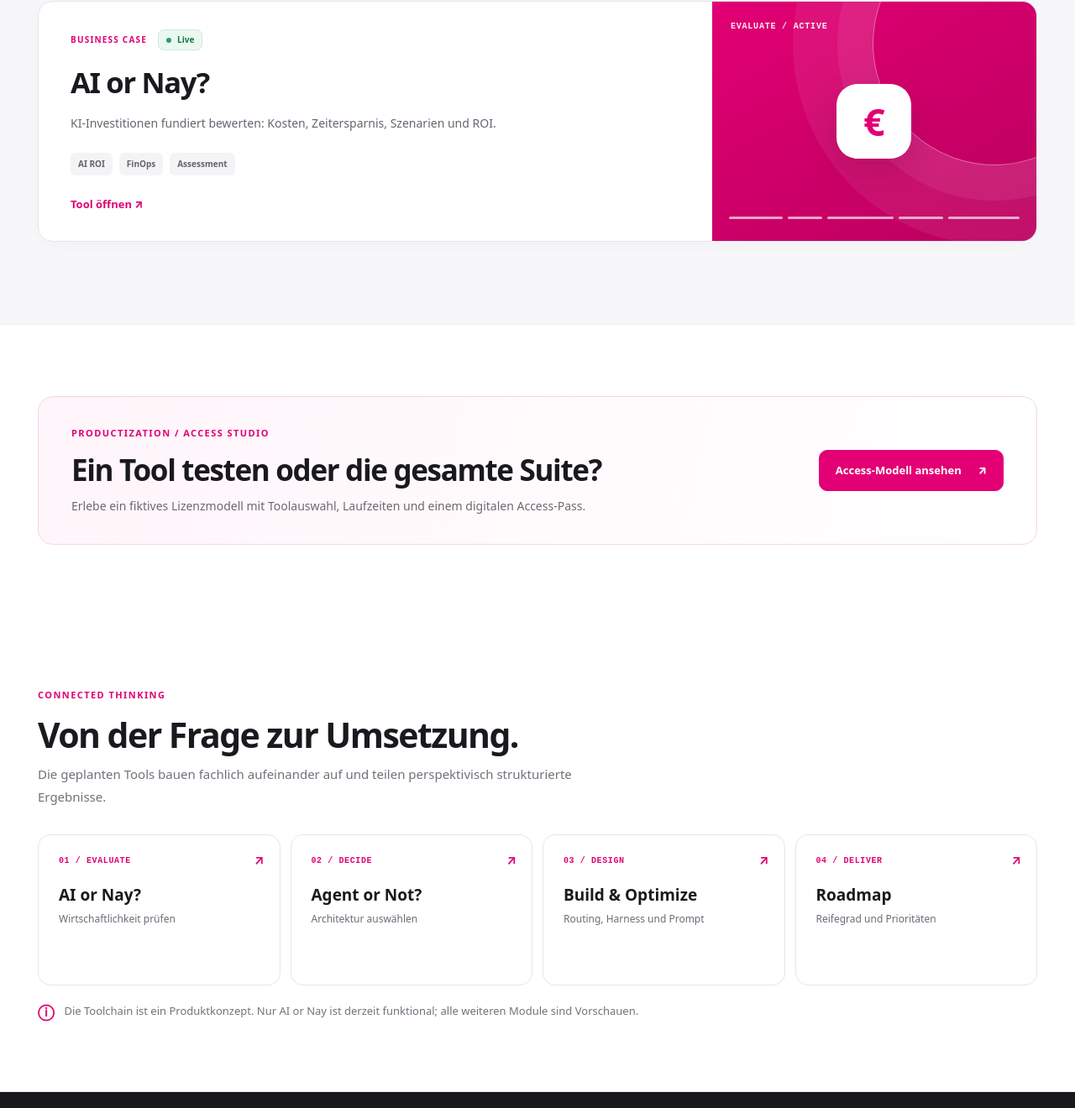
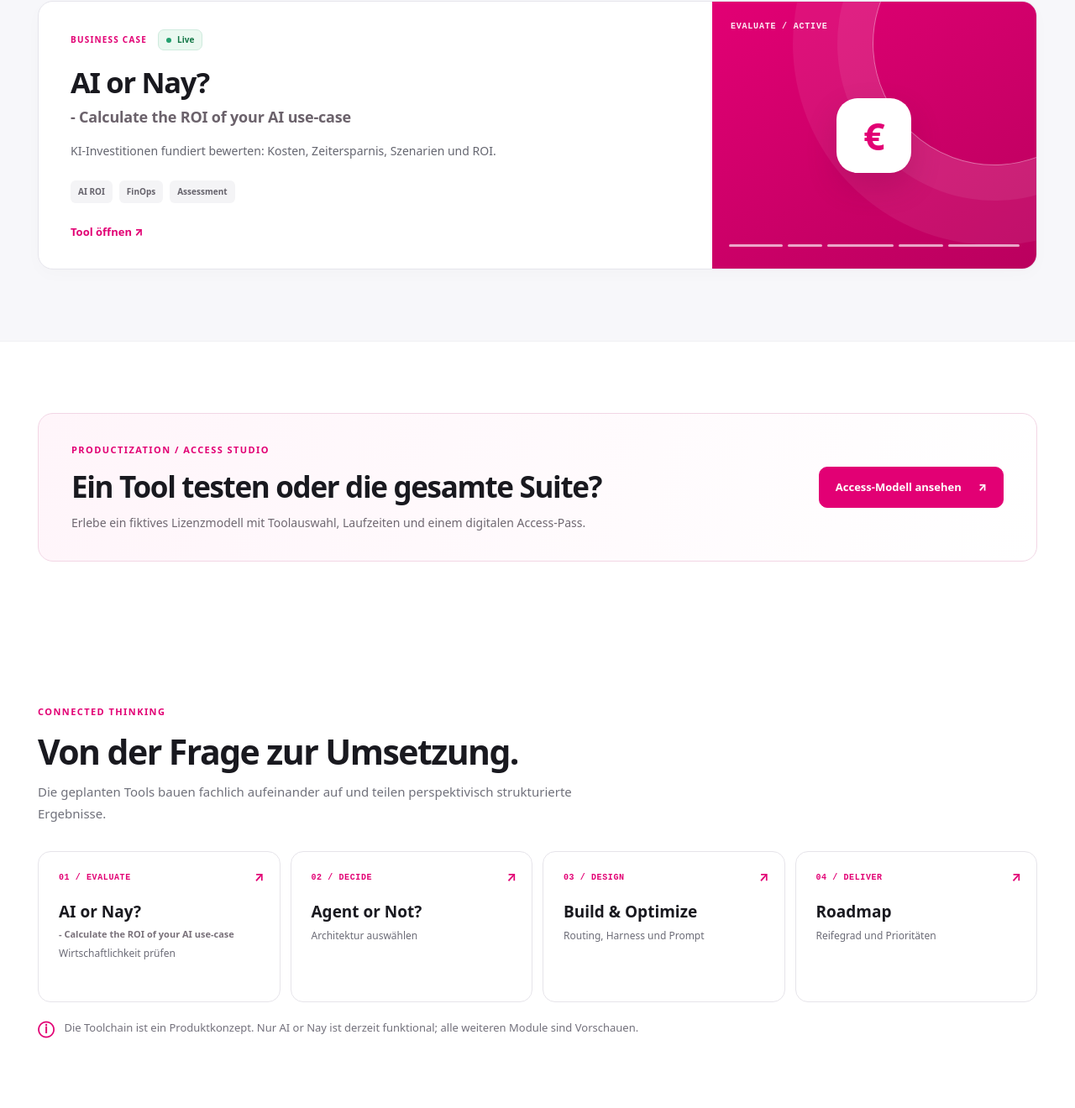
Before and after one commit to JanBreuer/Prototypes, a plain HTML site: page index.html in a window 1280 px wide. Shown: the part 1005-2325 px from the top of the page at 84% size. Drawn offline with Linux system fonts and the light colour scheme.

Commit message:
Add AI or Nay ROI tagline across portfolio overview pages

```diff
--- a/assets/css/style.css
+++ b/assets/css/style.css
@@ -288,3 +288,8 @@ button{cursor:pointer}
 .teaser-purchase .button:hover{background:#fff0f7}
 @media(max-width:820px){.catalog-access-banner,.access-promo{flex-direction:column;align-items:flex-start}.access-teaser{grid-template-columns:1fr;gap:0}.teaser-copy{padding:28px}.teaser-purchase{padding:30px}}
 @media(max-width:520px){.catalog-access-banner .button,.access-promo .button,.teaser-purchase .button{width:100%;white-space:normal}.catalog-access-banner{padding:19px}.access-promo{padding:24px}}
+
+/* ROI tagline is displayed only on portfolio overview cards, never inside AI or Nay. */
+.project-title .ai-roi-subtitle{display:block;margin-top:7px;font-size:.52em;letter-spacing:-.01em;line-height:1.45;font-weight:620;color:#6b626b}
+.pipeline-row .ai-roi-subtitle{display:block;margin-top:4px;font-size:10px;line-height:1.35;font-weight:550;color:#79717a}
+.journey-step .ai-roi-subtitle{display:block;margin-top:6px;font-size:11px;line-height:1.4;letter-spacing:0;font-weight:600;color:#79717a}
--- a/assets/js/main.js
+++ b/assets/js/main.js
@@ -100,7 +100,9 @@
     const status = el("span", project.status === "live" ? "status status-live" : "status status-soon", project.status === "live" ? tr("live") : tr("soon"));
     meta.appendChild(status);
     body.appendChild(meta);
-    body.appendChild(el(featured ? "h3" : "h3", "project-title", project.title));
+    const title = el("h3", "project-title", project.title);
+    if (project.id === "ai-or-nay") title.appendChild(el("span", "ai-roi-subtitle", " - Calculate the ROI of your AI use-case"));
+    body.appendChild(title);
     body.appendChild(el("p", "project-description", loc(project.description)));
     const tags = el("div", "project-tags");
     (project.tags || []).forEach((item) => tags.appendChild(el("span", "project-tag", item)));
--- a/index.html
+++ b/index.html
@@ -32,7 +32,7 @@
       </div>
       <div class="hero-visual" aria-label="Illustrative KI-Toolchain">
         <div class="visual-top"><span>MAGENTA / AI STUDIO</span><span>EXPLORATION MODE</span></div>
-        <div class="pipeline"><div class="pipeline-row"><span class="node-label">01 / EVALUATE</span><strong>AI or Nay?</strong><b class="pipeline-status">LIVE</b></div><div class="pipeline-connector"></div><div class="pipeline-row"><span class="node-label">02 / DECIDE</span><strong>Agent or Not?</strong><b class="pipeline-status muted-status">SOON</b></div><div class="pipeline-connector"></div><div class="pipeline-row"><span class="node-label">03 / DESIGN</span><strong>Build · Route · Prompt</strong><b class="pipeline-status muted-status">SOON</b></div><div class="pipeline-connector"></div><div class="pipeline-row"><span class="node-label">04 / DELIVER</span><strong>Assess · Roadmap</strong><b class="pipeline-status muted-status">SOON</b></div></div>
+        <div class="pipeline"><div class="pipeline-row"><span class="node-label">01 / EVALUATE</span><strong>AI or Nay?<span class="ai-roi-subtitle"> - Calculate the ROI of your AI use-case</span></strong><b class="pipeline-status">LIVE</b></div><div class="pipeline-connector"></div><div class="pipeline-row"><span class="node-label">02 / DECIDE</span><strong>Agent or Not?</strong><b class="pipeline-status muted-status">SOON</b></div><div class="pipeline-connector"></div><div class="pipeline-row"><span class="node-label">03 / DESIGN</span><strong>Build · Route · Prompt</strong><b class="pipeline-status muted-status">SOON</b></div><div class="pipeline-connector"></div><div class="pipeline-row"><span class="node-label">04 / DELIVER</span><strong>Assess · Roadmap</strong><b class="pipeline-status muted-status">SOON</b></div></div>
         <p class="visual-caption" data-t="heroVisualNote">Ein vernetzter Werkzeugkasten statt isolierter AI-Experimente.</p>
       </div>
     </section>
@@ -44,7 +44,7 @@
     <section class="section" id="journey"><div class="container">
       <div class="section-head"><div><p class="overline" data-t="connected">CONNECTED THINKING</p><h2 data-t="journeyTitle">Von der Frage zur Umsetzung.</h2><p class="section-sub" data-t="journeySub">Die geplanten Tools bauen fachlich aufeinander auf und teilen perspektivisch strukturierte Ergebnisse.</p></div></div>
       <div class="journey-grid">
-        <a href="tools/ai-or-nay/" class="journey-step"><span>01 / EVALUATE</span><strong>AI or Nay?</strong><small data-t="journey1">Wirtschaftlichkeit prüfen</small><b>↗</b></a>
+        <a href="tools/ai-or-nay/" class="journey-step"><span>01 / EVALUATE</span><strong>AI or Nay?<span class="ai-roi-subtitle"> - Calculate the ROI of your AI use-case</span></strong><small data-t="journey1">Wirtschaftlichkeit prüfen</small><b>↗</b></a>
         <a href="tools/coming-soon/?tool=agent-necessary" class="journey-step"><span>02 / DECIDE</span><strong>Agent or Not?</strong><small data-t="journey2">Architektur auswählen</small><b>↗</b></a>
         <a href="tools/coming-soon/?tool=toolchain-composer" class="journey-step"><span>03 / DESIGN</span><strong>Build & Optimize</strong><small data-t="journey3">Routing, Harness und Prompt</small><b>↗</b></a>
         <a href="tools/coming-soon/?tool=roadmap-builder" class="journey-step"><span>04 / DELIVER</span><strong>Roadmap</strong><small data-t="journey4">Reifegrad und Prioritäten</small><b>↗</b></a>
```
